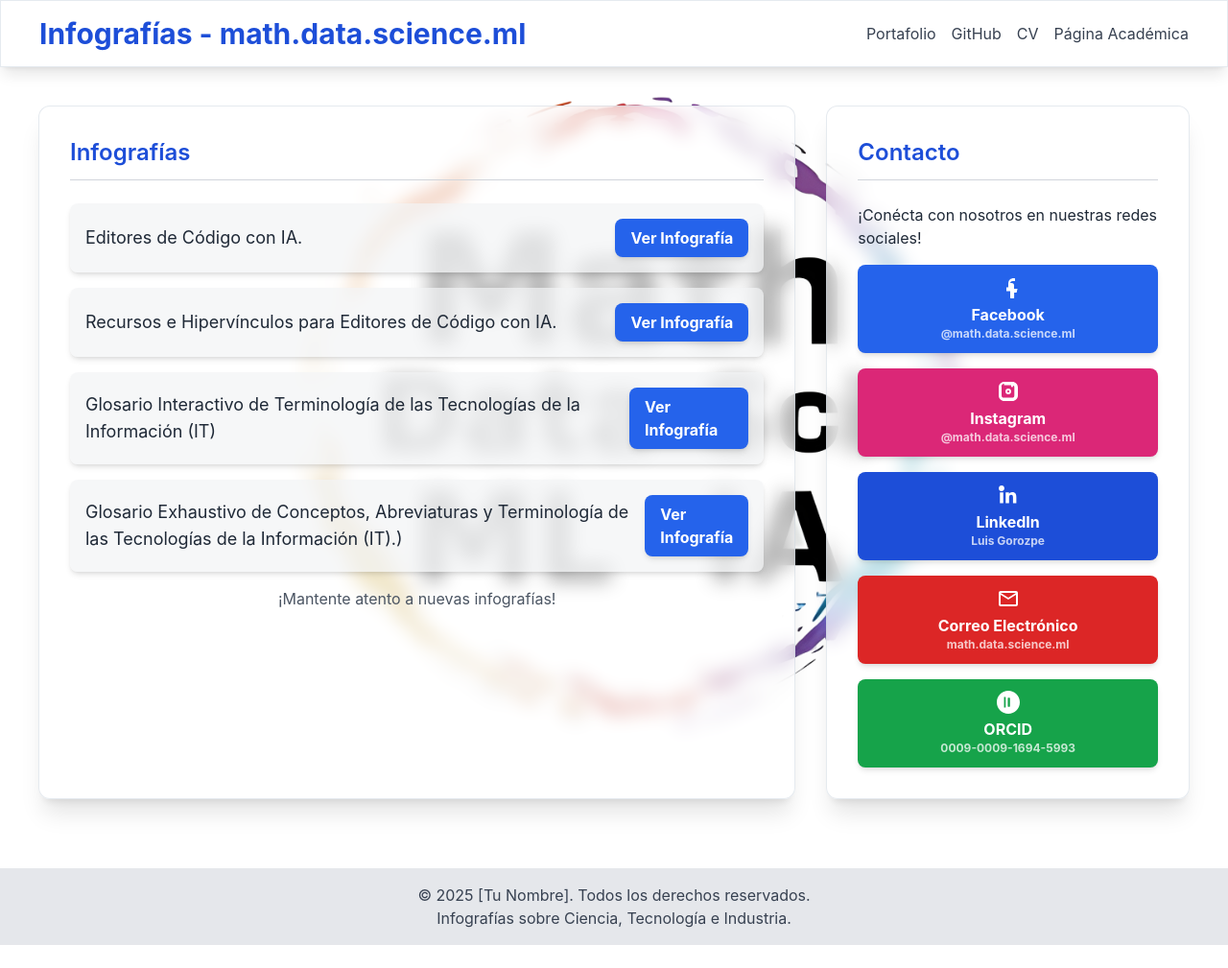
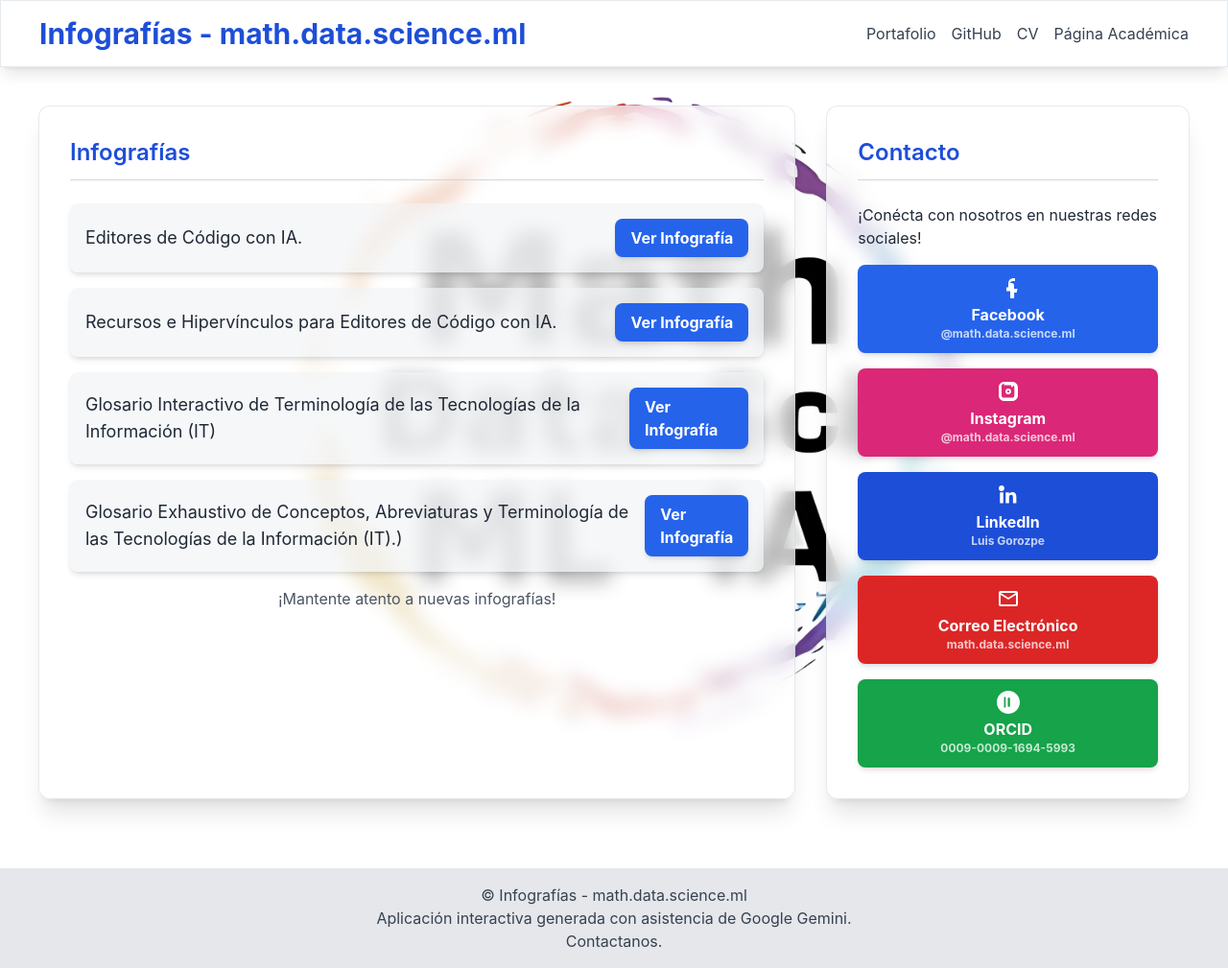
Before and after one commit to LuisGorozpe/luisgorozpe.github.io, a plain HTML site: page index.html in a window 1280 px wide. Shown: the whole page at 96% size. Before the commit the page ends 985 px from the top, so only its background shows below. Drawn offline with nearby package versions, Linux system fonts and the light colour scheme.

Commit message:
Actualizacion:Index

```diff
--- a/index.html
+++ b/index.html
@@ -139,8 +139,7 @@
 
     <!-- Pie de Página -->
     <footer class="bg-gray-200 text-gray-700 text-center py-4 px-6 md:px-10 mt-8">
-        <p>&copy; 2025 [Tu Nombre]. Todos los derechos reservados.</p>
-        <p>Infografías sobre Ciencia, Tecnología e Industria.</p>
+        <p>&copy; Infografías - math.data.science.ml <br> Aplicación interactiva generada con asistencia de Google Gemini.<br><a href="https://luisgorozpe.github.io">Contactanos.</p>
     </footer>
 </body>
 </html>
```
